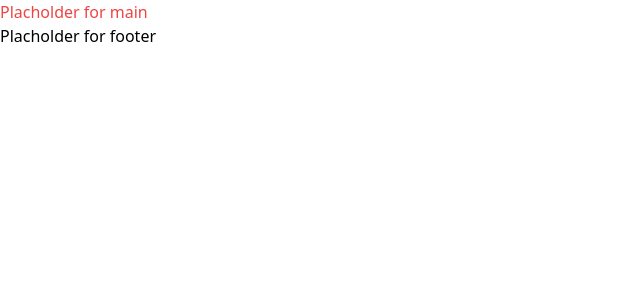
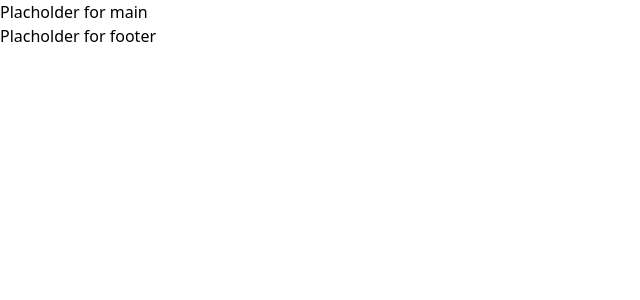
Before and after one commit to hknunes/photography-portfolio, a Next.js app: page / in a window 1280 px wide. Shown: the top 300 px of the page, without its empty margins (0-640 px from the left). Built offline with nearby package versions, Linux system fonts and the light colour scheme.

Commit message:
Test commit

```diff
--- a/pages/index.tsx
+++ b/pages/index.tsx
@@ -12,7 +12,7 @@ export default function Home() {
         <link rel="icon" href="/favicon.ico" />
       </Head>
 
-      <main className='text-red-500'>
+      <main className=''>
         <p>Placholder for main</p>
       </main>
 
```
